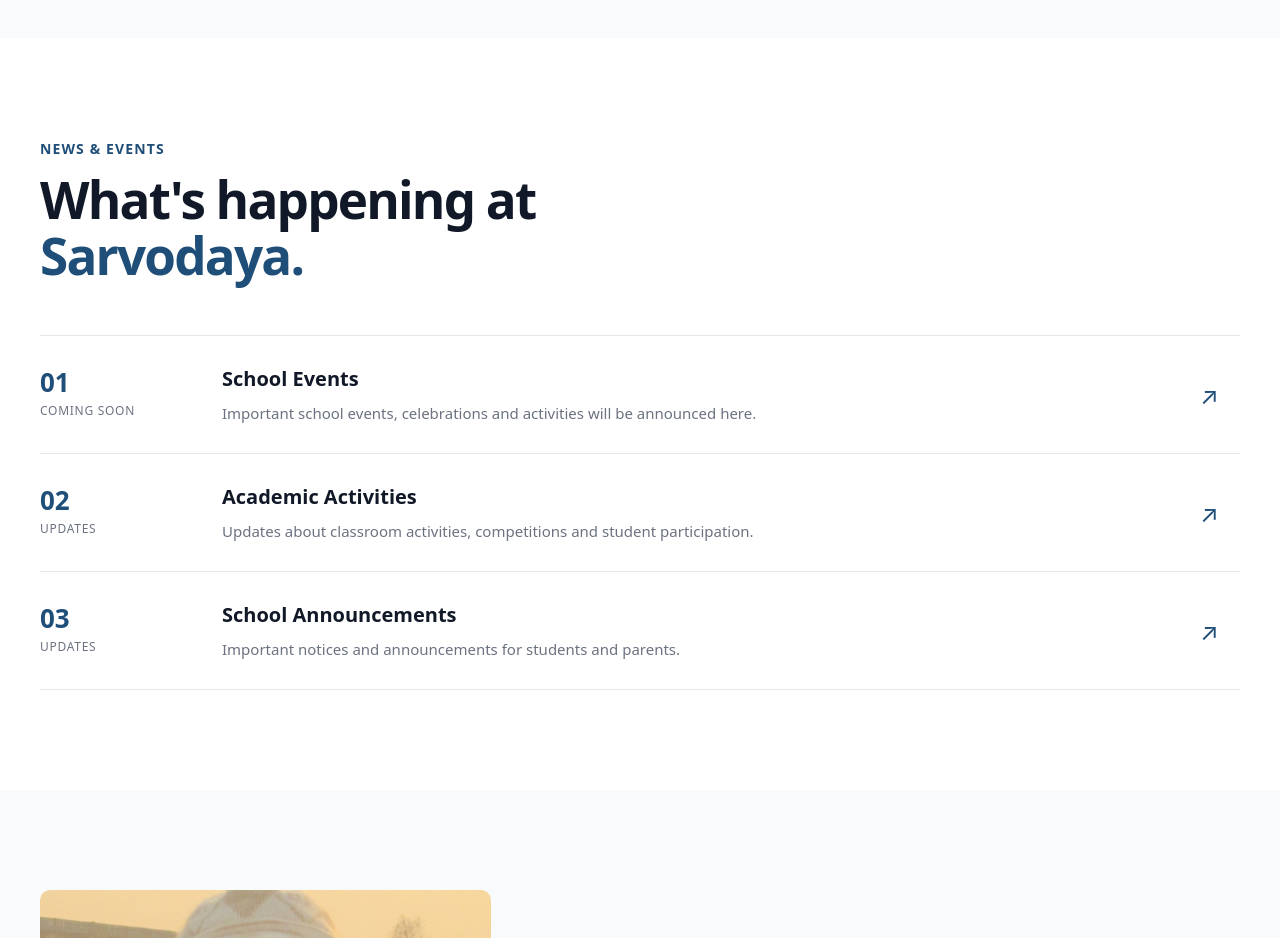
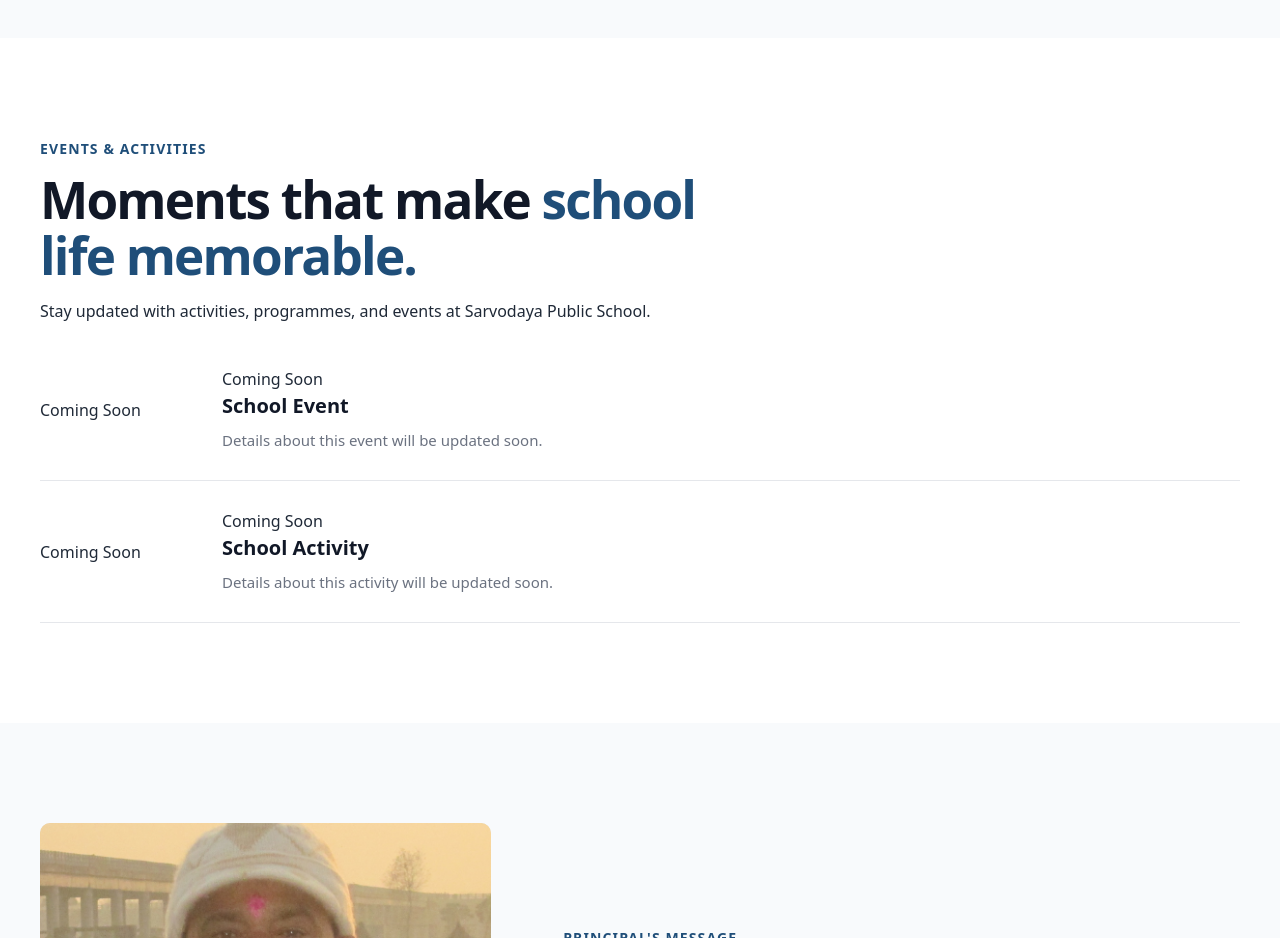
Before and after one commit to PriyanshuJha4/Sarvodaya_Digital, a React (Vite) app: page / in a window 1280 px wide. Shown: the part 3960-4898 px from the top of the page. Built offline with nearby package versions, Linux system fonts and the light colour scheme.

Commit message:
Create data-driven events section

```diff
--- a/src/components/Events.jsx
+++ b/src/components/Events.jsx
@@ -1,56 +1,47 @@
+import eventsData from "../data/eventsData"
 import "../styles/events.css"
 
 function Events() {
-  const events = [
-    {
-      date: "01",
-      month: "Coming Soon",
-      title: "School Events",
-      description:
-        "Important school events, celebrations and activities will be announced here.",
-    },
-    {
-      date: "02",
-      month: "Updates",
-      title: "Academic Activities",
-      description:
-        "Updates about classroom activities, competitions and student participation.",
-    },
-    {
-      date: "03",
-      month: "Updates",
-      title: "School Announcements",
-      description:
-        "Important notices and announcements for students and parents.",
-    },
-  ]
-
   return (
     <section id="events" className="events-section">
       <div className="events-container">
         <div className="events-heading">
-          <p className="section-label">News & Events</p>
+          <p className="section-label">Events & Activities</p>
 
           <h2>
-            What's happening at
-            <span> Sarvodaya.</span>
+            Moments that make
+            <span> school life memorable.</span>
           </h2>
+
+          <p>
+            Stay updated with activities, programmes, and events
+            at Sarvodaya Public School.
+          </p>
         </div>
 
-        <div className="events-list">
-          {events.map((event) => (
-            <article className="event-card" key={event.title}>
-              <div className="event-date">
-                <strong>{event.date}</strong>
-                <span>{event.month}</span>
-              </div>
+        <div className="events-grid">
+          {eventsData.map((event) => (
+            <article className="event-card" key={event.id}>
+              {event.image ? (
+                <img
+                  src={event.image}
+                  alt={event.title}
+                />
+              ) : (
+                <div className="event-image-placeholder">
+                  Coming Soon
+                </div>
+              )}
 
               <div className="event-content">
+                <span className="event-date">
+                  {event.date}
+                </span>
+
                 <h3>{event.title}</h3>
+
                 <p>{event.description}</p>
               </div>
-
-              <span className="event-arrow">↗</span>
             </article>
           ))}
         </div>
--- /dev/null
+++ b/src/data/eventsData.js
@@ -0,0 +1,18 @@
+const eventsData = [
+  {
+    id: 1,
+    title: "School Event",
+    date: "Coming Soon",
+    image: null,
+    description: "Details about this event will be updated soon.",
+  },
+  {
+    id: 2,
+    title: "School Activity",
+    date: "Coming Soon",
+    image: null,
+    description: "Details about this activity will be updated soon.",
+  },
+]
+
+export default eventsData
```
